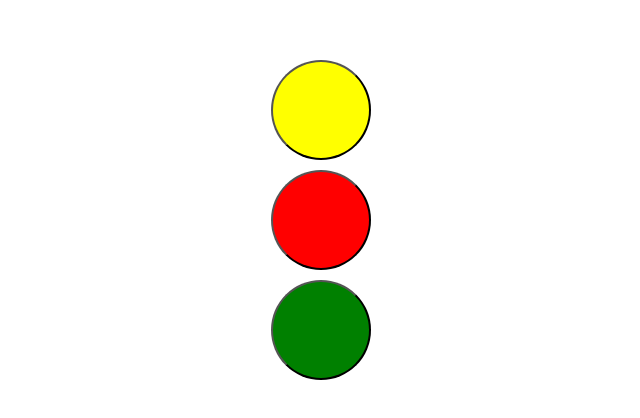
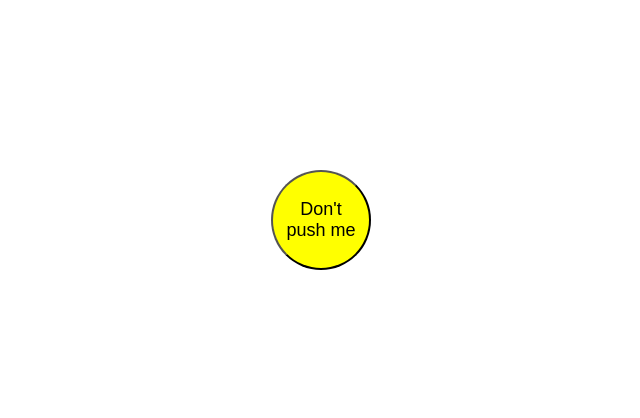
Before and after one commit to NellySP/Don-t-push-my-buttons, a plain HTML site: page index.html in a window 1280 px wide. Shown: the part 180-598 px from the top of the page, without its empty margins (319-959 px from the left). Drawn offline with Linux system fonts and the light colour scheme.

Commit message:
updated lint

```diff
--- a/index.html
+++ b/index.html
@@ -9,9 +9,9 @@
 </head>
 <body>
     <div class="buttonContainer">
-        <button class="push"></button>
-        <button class="touch"></button>
-        <button class="even"></button>
+        <button class="push">Don't push me</button>
+        <!-- <button class="touch">Don't touch me</button>
+        <button class="even">Don't even</button> -->
     </div>
     <script src="script.js"></script>
 </body>
```
Also changed, not shown: package.json (deleted, +0 -12 lines), .github/workflows/lint.yml.
